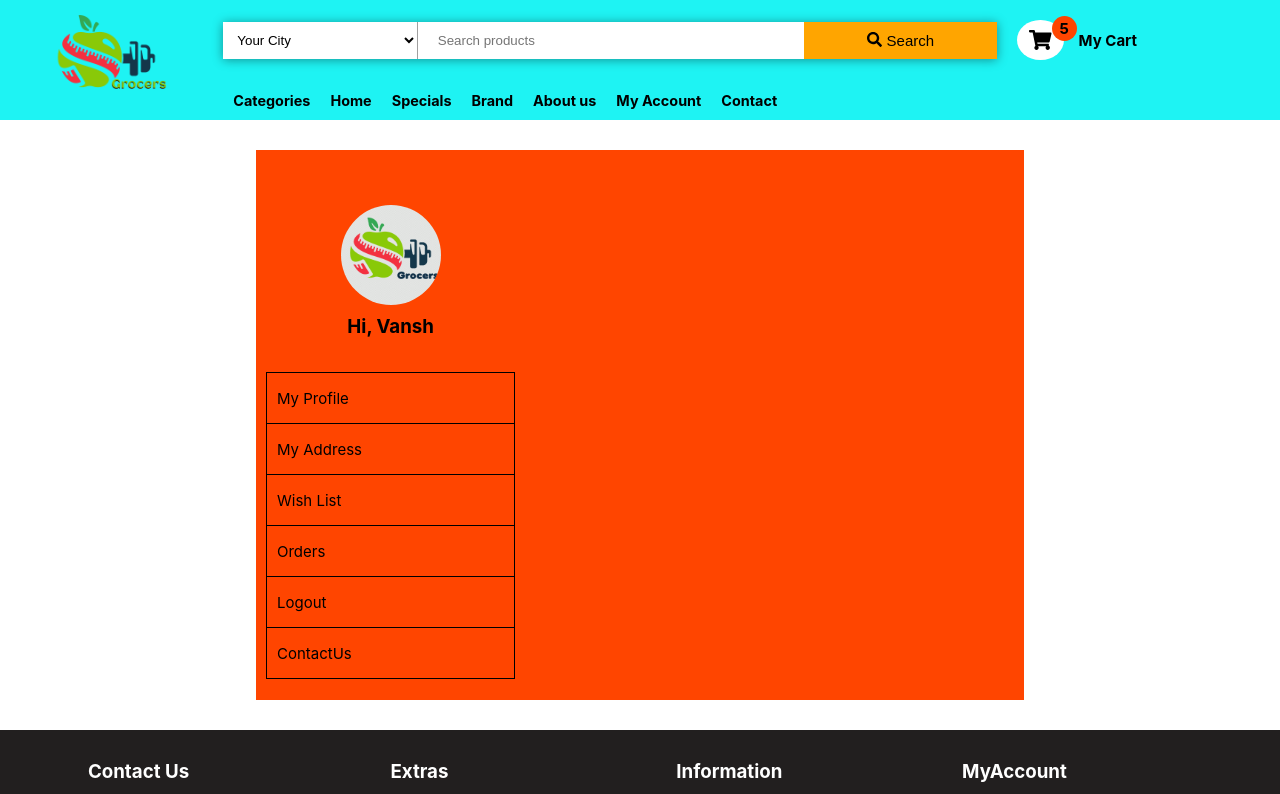
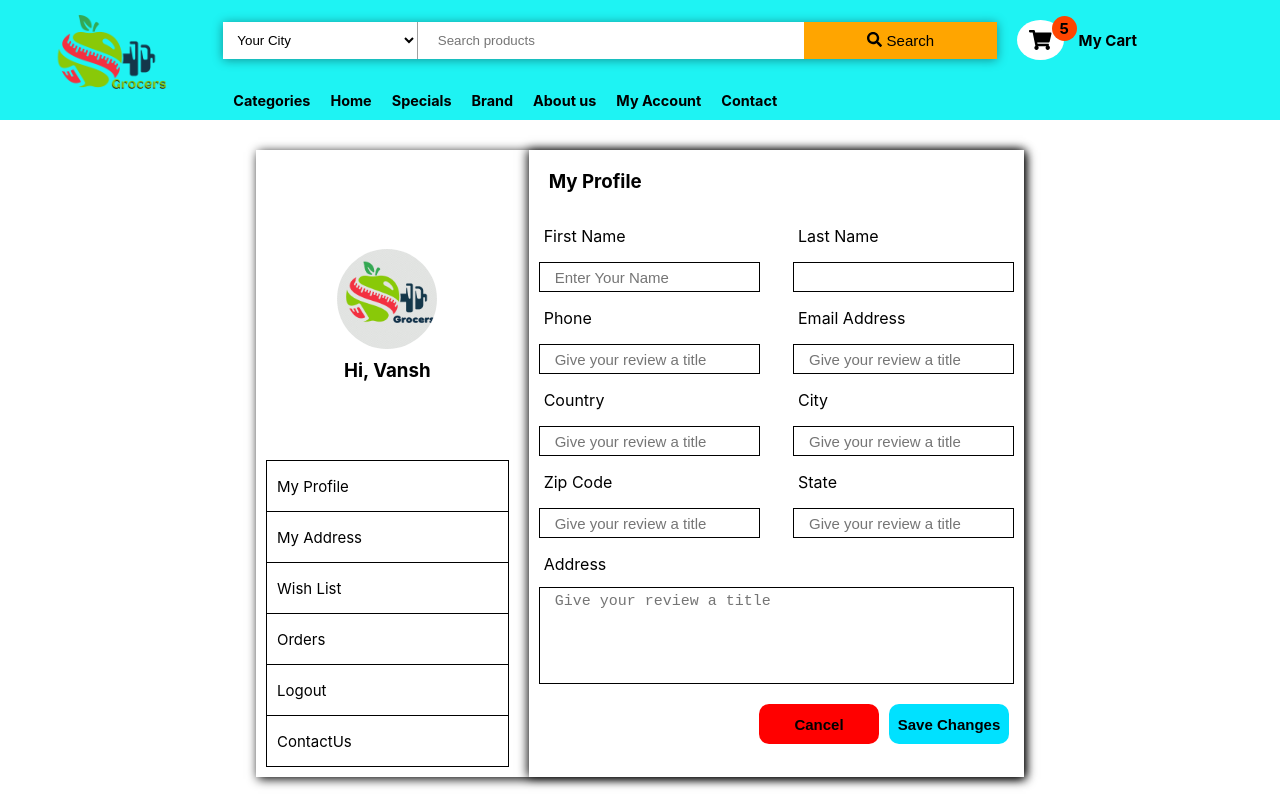
Before and after one commit to Vansh1067/grocers, a React (Create React App) app: page / in a window 1280 px wide. Shown: the top 794 px of the page. Built offline with nearby package versions, Linux system fonts and the light colour scheme.

Commit message:
add design to details component in userinfo component

```diff
--- a/src/component/userInfoComponent/asideComponent/asideComponent.css
+++ b/src/component/userInfoComponent/asideComponent/asideComponent.css
@@ -1,11 +1,11 @@
 .aside{
-
+    padding: 10px;
     flex:4;
     height:100%
 }
 .asideHeader{
 
-    height: 40%;
+    height: 300px;
     align-items: center;
     justify-content: center;
     display: flex;
--- a/src/component/userInfoComponent/deatilComponent/detailComponent.css
+++ b/src/component/userInfoComponent/deatilComponent/detailComponent.css
@@ -1,3 +1,67 @@
 .details{
-flex:8
+flex:8;
+box-shadow: -1px 0px 10px black;
+text-align: left;
+margin-left: 10px;
+padding: 5px;
+
+
 }
+.details .form{
+    margin-top: 0;
+    padding: 0;
+}
+.form h3{
+    padding: 15px;
+}
+.details .form .reviewForm{
+    display: flex;
+    flex-direction: row;
+
+    flex-wrap: wrap;
+    justify-content: space-between;
+}
+.details .form .reviewForm div{
+    display: flex;
+    flex-direction: column;
+    min-width: 40%;
+    margin: 5px;
+
+}
+.reviewForm label::before{
+    content: '';
+}
+.details .form .reviewForm div input,.details .form .reviewForm div textarea{
+        padding: 5;
+        padding-left: 15px;
+        box-shadow: none;
+        background-color: transparent;
+        border: 1px solid black;
+        color: black;
+        resize: none;
+}
+.textarea{
+    width: 100%;
+}
+#btn{
+    display: flex;
+    flex-direction: row !important;
+    justify-content: flex-end;
+    width: 100%;
+    margin: 15px 5px;
+}
+.reviewForm button{
+    width:120px;
+    padding: 5px;
+    border: none;
+    margin: 0px 5px;
+    border-radius: 10px;
+}
+.reviewForm button:first-child{
+    background-color: red;
+
+}
+.reviewForm button:last-child{
+    background-color: rgb(0, 225, 255);
+
+}
--- a/src/component/userInfoComponent/deatilComponent/detailComponent.js
+++ b/src/component/userInfoComponent/deatilComponent/detailComponent.js
@@ -6,7 +6,49 @@ import './detailComponent.css'
 const DetailComponent=(props)=>{
     return(
         <Hoc class="details">
+            <div class="form">
+                <h3>My Profile</h3>
+                <form class="reviewForm">
+                    <div>
+                    <label>First Name</label>
+                    <input placeholder="Enter Your Name" type="text"></input>
+                    </div>
+                 <div>
+                 <label>Last Name</label>
+                    <input type="text"></input>
+                 </div>
+                   <div>
+                   <label>Phone</label>
+                    <input placeholder="Give your review a title " type="text"></input>
+                   </div>
+                   <div>
+                   <label>Email Address</label>
+                    <input placeholder="Give your review a title " type="text"></input>
+                   </div><div>
+                   <label>Country</label>
+                    <input placeholder="Give your review a title " type="text"></input>
+                   </div><div>
+                   <label>City</label>
+                    <input placeholder="Give your review a title " type="text"></input>
+                   </div><div>
+                   <label>Zip Code</label>
+                    <input placeholder="Give your review a title " type="text"></input>
+                   </div><div>
+                   <label>State</label>
+                    <input placeholder="Give your review a title " type="text"></input>
+                   </div><div class="textarea">
+                   <label>Address</label>
+                    <textarea placeholder="Give your review a title " rows={5} type="text"></textarea>
+                   </div>
+                   <div id="btn">
+                   <button type="submit">Cancel</button>
+                    <button type="submit">Save Changes</button>
+                   </div>
 
+
+
+                </form>
+            </div>
         </Hoc>
     );
 }
--- a/src/component/userInfoComponent/userInfoComponent.css
+++ b/src/component/userInfoComponent/userInfoComponent.css
@@ -1,9 +1,9 @@
 .userInfo{
-    background-color: orangered;
-    height: 550px;
+    box-shadow: 2px 2px 10px black;
+
     margin: 30px auto;
     width:60%;
     display: flex;
-    padding: 10px;
+
 
 }
```
